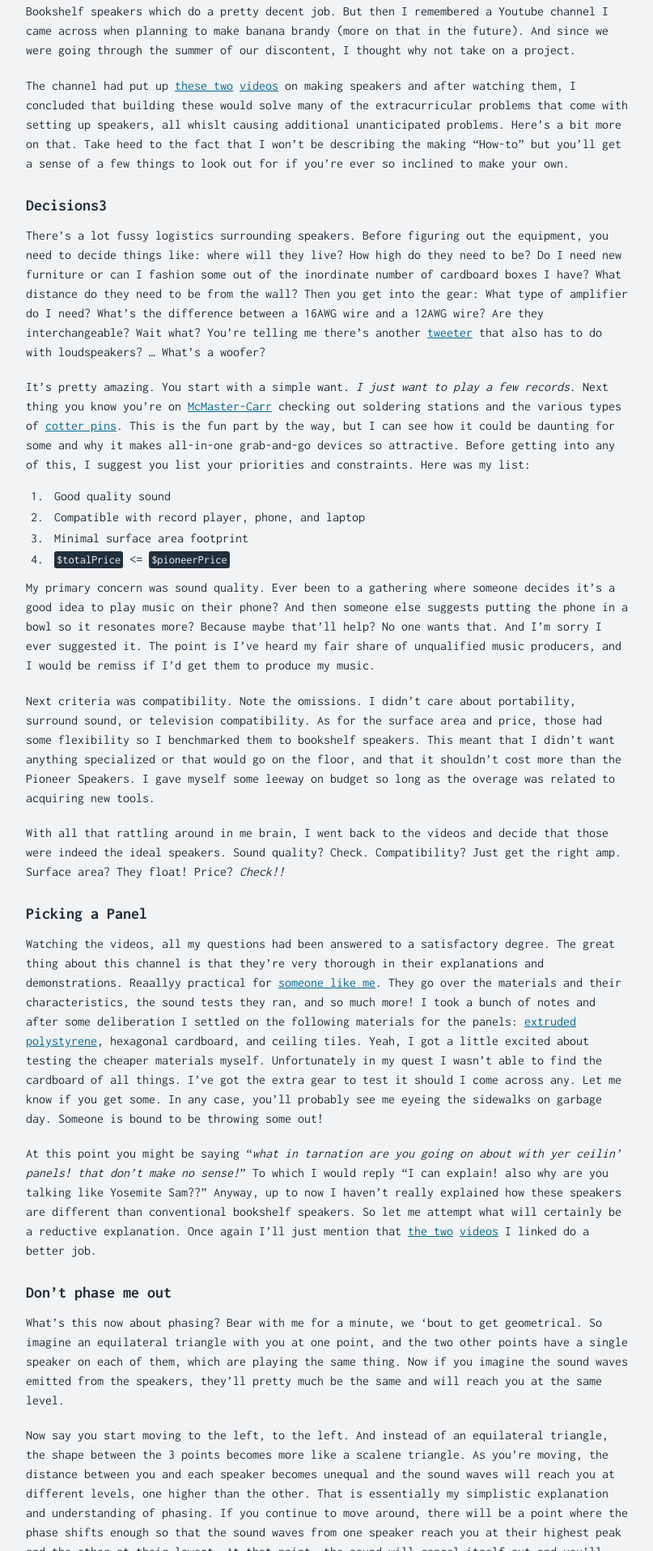
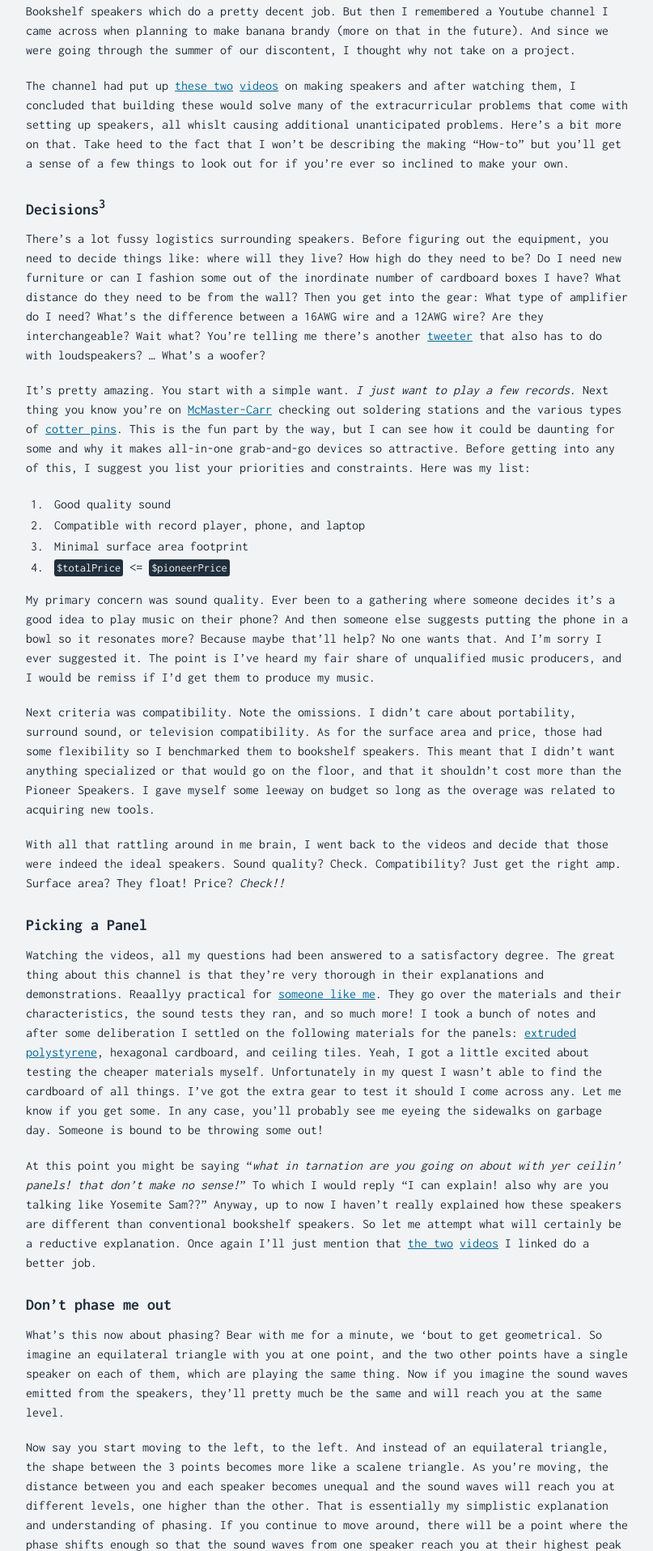
Before and after one commit to dolliars/heyheather, a Jekyll site: the page built from _posts/2020-11-29-building-speakers.md, in a window 1280 px wide. Shown: the part 443-2359 px from the top of the page at 81% size, without its empty margins (233-1040 px from the left). Built offline with Jekyll 4.4.1, drawn with Linux system fonts in a browser that asks for light colours.

Commit message:
Change reset on sup

```diff
--- a/_sass/_reset.scss
+++ b/_sass/_reset.scss
@@ -3,7 +3,7 @@ html, body, div, span, applet, object, iframe,
 h1, h2, h3, h4, h5, h6, p, blockquote, pre,
 a, abbr, acronym, address, big, cite, code,
 del, dfn, em, img, ins, kbd, q, s, samp,
-small, strike, strong, sub, sup, tt, var,
+small, strike, strong, sub, tt, var,
 b, u, i, center,
 dl, dt, dd, ol, ul, li,
 fieldset, form, label, legend,
--- a/assets/css/main.scss
+++ b/assets/css/main.scss
@@ -254,8 +254,7 @@ hr {
       font-size: 1em;
       list-style: decimal;
       margin-left: 30px;
-      margin-top: -5px;
-      margin-bottom: 10px;
+      margin-bottom: 15px;
       li {
         padding: 5px;
         padding-left: 5px;
```
